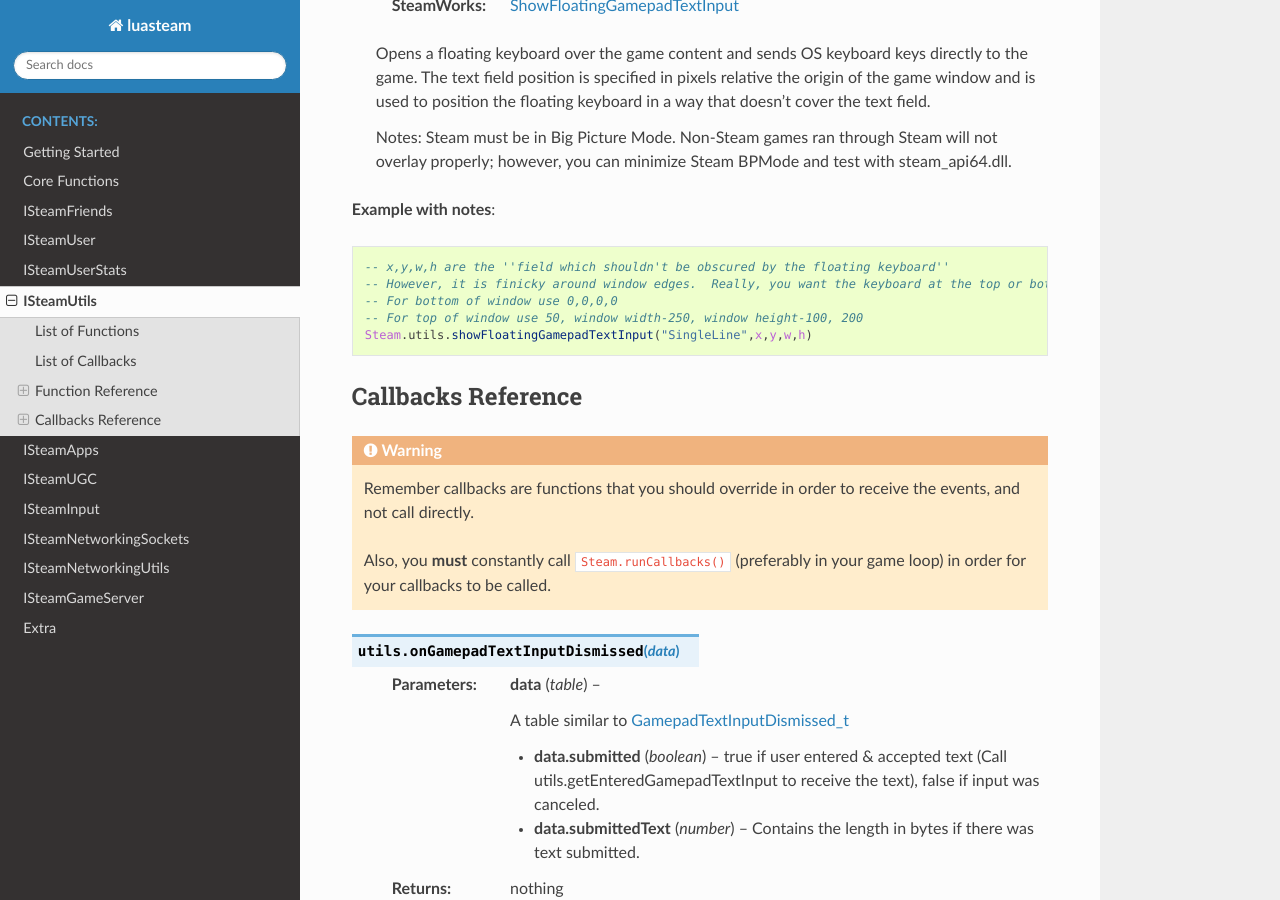
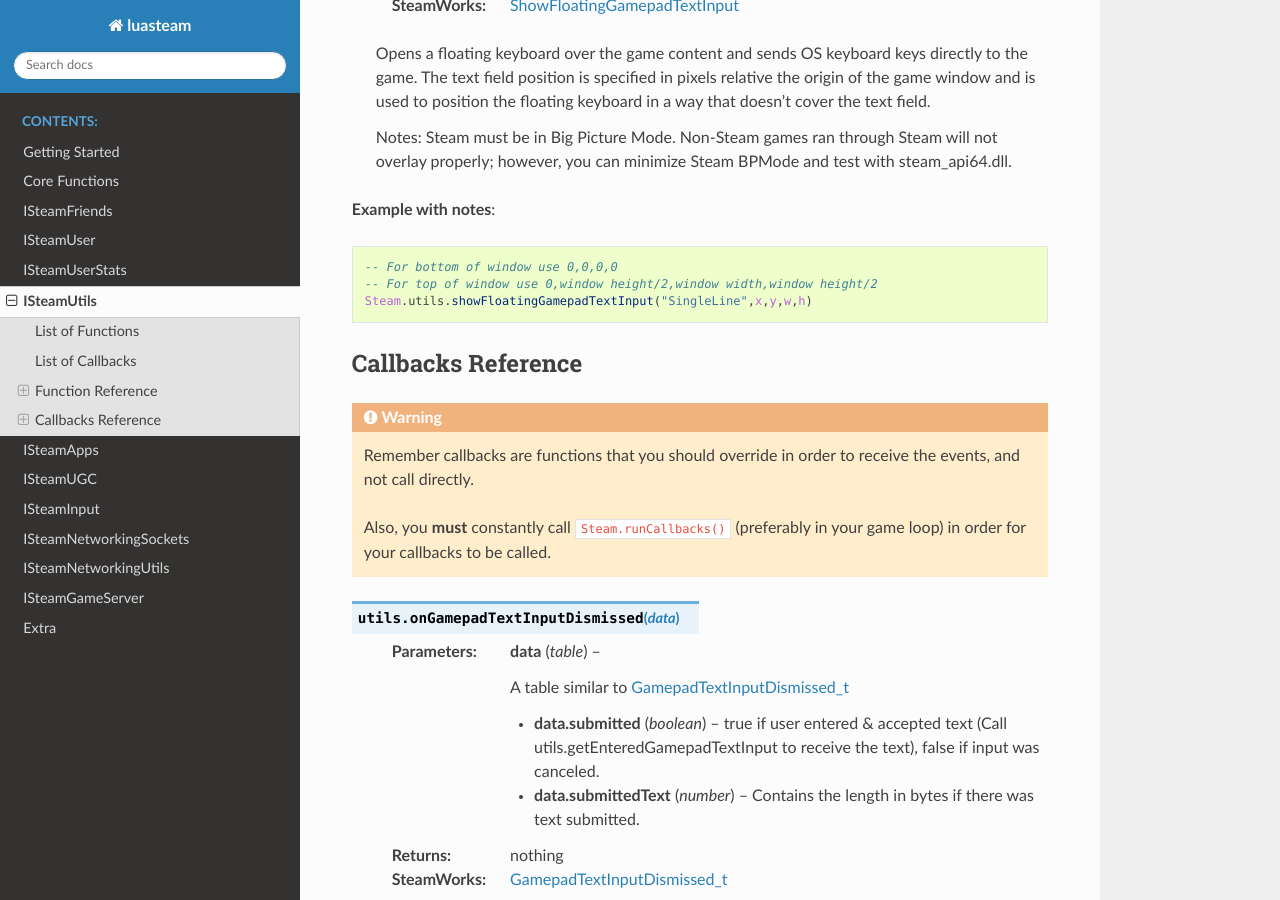
Before and after one commit to uspgamedev/luasteam, a Sphinx documentation site: the page built from docs/utils.rst, in a window 1280 px wide and 900 px high, scrolled down 2267 px. Built offline with Sphinx 7.4.7 and the Read the Docs theme 3.1.0, drawn with Linux system fonts in a browser that asks for light colours.

Commit message:
Update utils.rst

```diff
--- a/docs/utils.rst
+++ b/docs/utils.rst
@@ -94,10 +94,8 @@
 
 **Example with notes**::
 
-    -- x,y,w,h are the ''field which shouldn't be obscured by the floating keyboard''
-    -- However, it is finicky around window edges.  Really, you want the keyboard at the top or bottom of the window.
     -- For bottom of window use 0,0,0,0
-    -- For top of window use 50, window width-250, window height-100, 200
+    -- For top of window use 0,window height/2,window width,window height/2
     Steam.utils.showFloatingGamepadTextInput("SingleLine",x,y,w,h)
 
 Callbacks Reference
```
